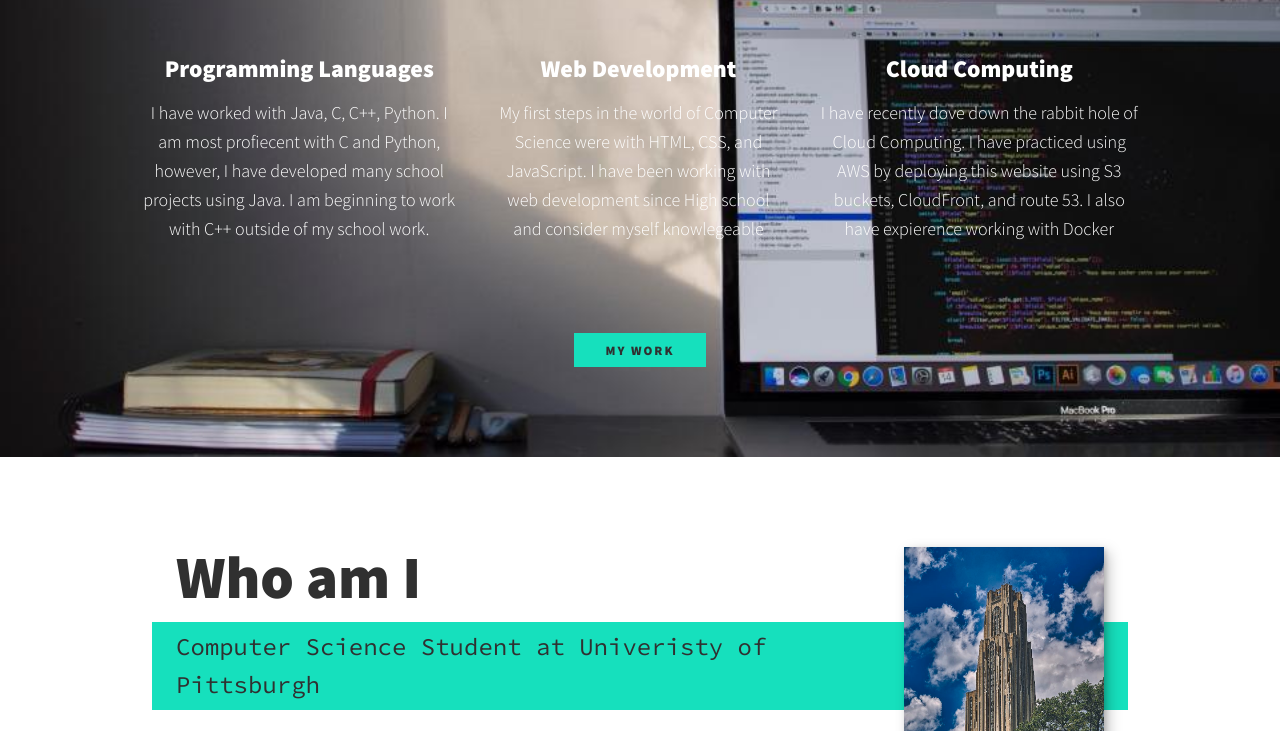
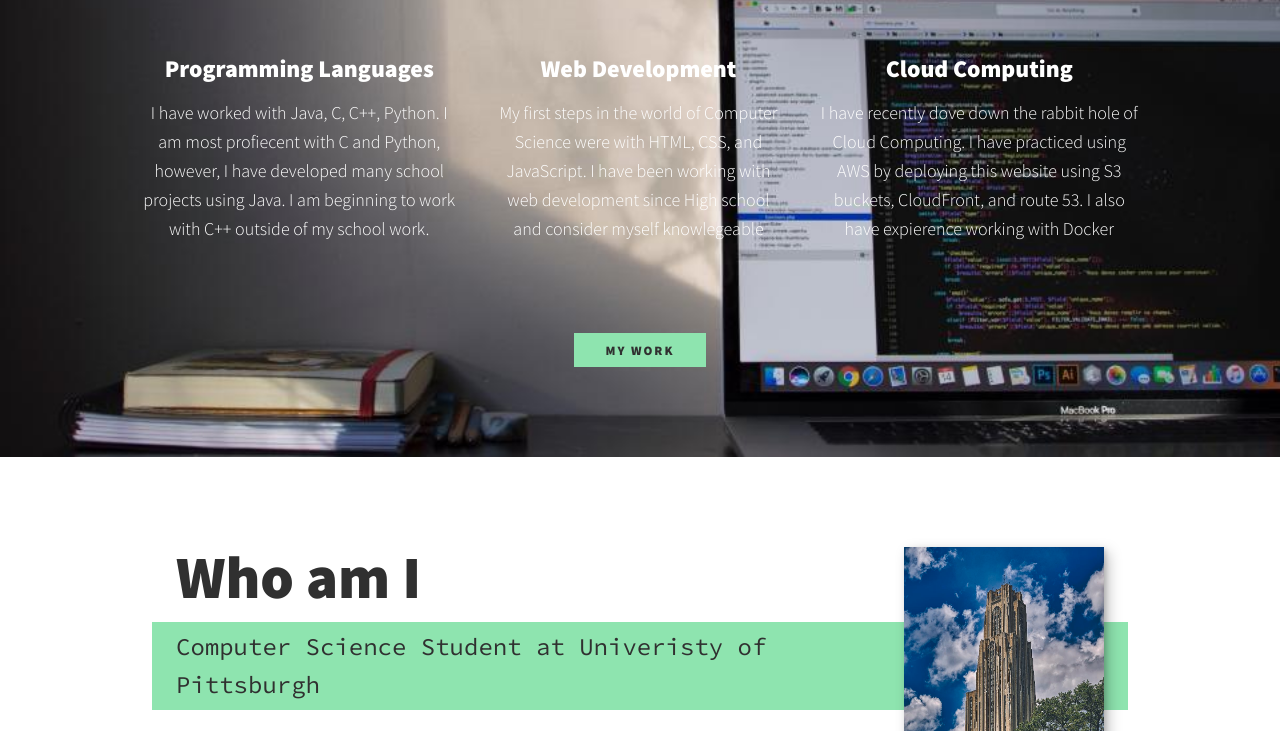
Before and after one commit to AKauffy/Old-Port, a plain HTML site: page index.html in a window 1280 px wide. Shown: the part 654-1385 px from the top of the page. Drawn offline with nearby package versions, Linux system fonts and the light colour scheme.

Commit message:
Updated colors

```diff
--- a/css/style.css
+++ b/css/style.css
@@ -15,7 +15,7 @@
 
     --clr-light: #fff;
     --clr-dark: #303030;
-    --clr-accent: #16e0bd;
+    --clr-accent: #8EE4AF;
 
     --fs-h1: 3rem;
     --fs-h2: 2.25rem;
```
